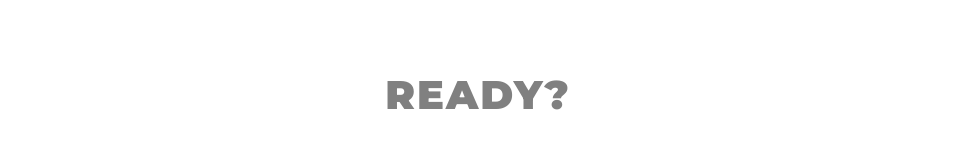
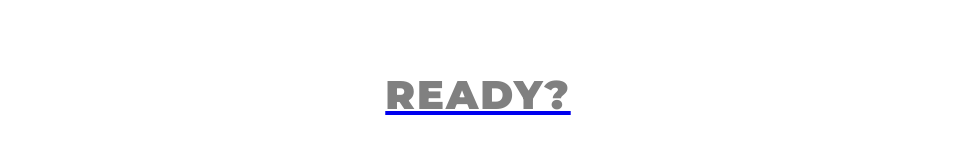
Before and after one commit to Justinkho29/My-first-page, a plain HTML site: page index.html in a window 1280 px wide. Shown: the part 1170-1323 px from the top of the page, without its empty margins (162-1117 px from the left). Drawn offline with Linux system fonts and the light colour scheme.

Commit message:
Wrap 'READY?' in a link in the footer

```diff
--- a/index.html
+++ b/index.html
@@ -54,7 +54,7 @@
         </main>
 
         <footer class="footer">
-          <h1>READY?</h1>
+        <a href="protein.html" class="start-btn"> <h1>READY?</h1> </a>
         </footer>
     </div>
 
```
